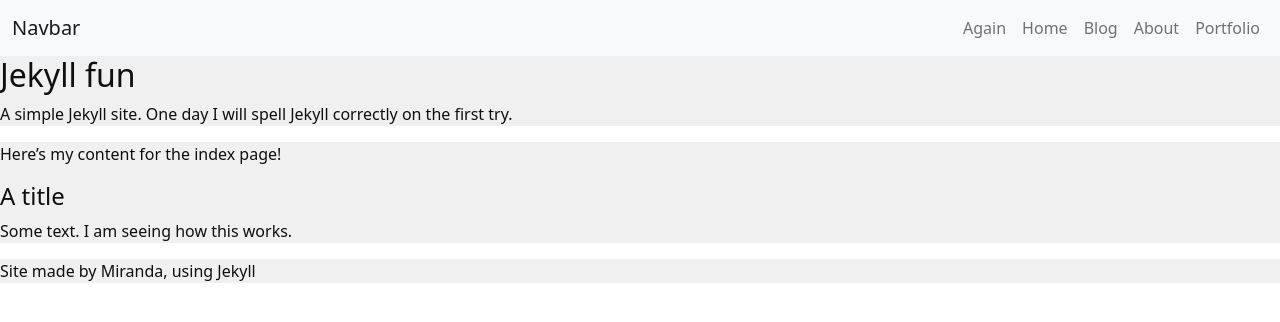
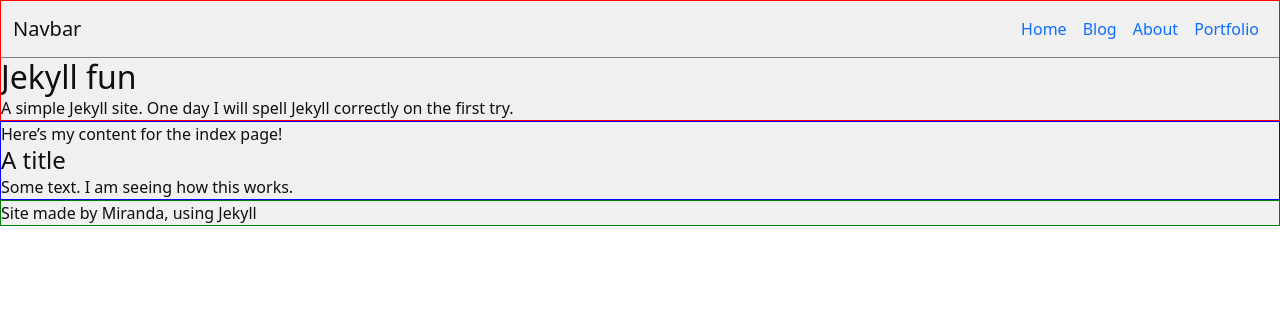
Before and after one commit to mscwilson/mscwilson.github.io, a Jekyll site: the page built from index.md, in a window 1280 px wide. Shown: the top 322 px of the page. Built offline with Jekyll 4.4.1, drawn with Linux system fonts in a browser that asks for light colours.

Commit message:
Got the background colour to cover the page, struggling with navbar

```diff
--- a/_includes/navigation.html
+++ b/_includes/navigation.html
@@ -1,4 +1,4 @@
-<nav class="navbar navbar-expand-lg navbar-light bg-light">
+<nav class="navbar navbar-expand-lg">
   <div class="container-fluid">
     <a class="navbar-brand" href="#">Navbar</a>
     <dark-mode-toggle id="dark-mode-toggle" appearance="toggle"></dark-mode-toggle>
@@ -9,9 +9,6 @@
 
     <div class="collapse navbar-collapse ms-auto" id="navbarNavAltMarkup">
       <div class="navbar-nav ms-auto">
-        <a class="theme-switch navbar-nav nav-link ms-auto">
-          Again
-        </a>
         {% for item in site.data.navigation %}
         <a class="nav-link ms-auto" href="{{ item.link }}">{{ item.name }}</a>
         {% endfor %}
--- a/_layouts/default.html
+++ b/_layouts/default.html
@@ -28,7 +28,6 @@
     {% include navigation.html %}
     <h2>{{ page.header }}</h2>
     <p>{{ page.description }}</p>
-
   </header>
 
   <main>
--- a/assets/css/common.css
+++ b/assets/css/common.css
@@ -2,10 +2,41 @@
   color-scheme: dark light;
 }
 
-body,
-main,
-header,
-footer {
+body *:not(nav *) {
   background-color: var(--background-color);
   color: var(--text-color);
+  margin: 0;
+  padding: 0;
 }
+
+header,
+main,
+footer {
+  overflow: auto;
+}
+
+header {
+  border: 1px solid red;
+}
+
+main {
+  border: 1px solid blue;
+}
+
+footer {
+  border: 1px solid green;
+}
+nav {
+  /* border: 1px solid orange; */
+  overflow: auto;
+  padding: 1px;
+  border-bottom: 1px solid var(--shadow-color);
+}
+
+nav * {
+  background-color: var(--background-color);
+}
+
+.navbar-brand {
+  color: var(--text-color);
+}
--- a/index.md
+++ b/index.md
@@ -11,4 +11,6 @@ Here's my content for the index page!
 
 #### A title
 
+
+
 Some text. I am seeing how this works.
```
